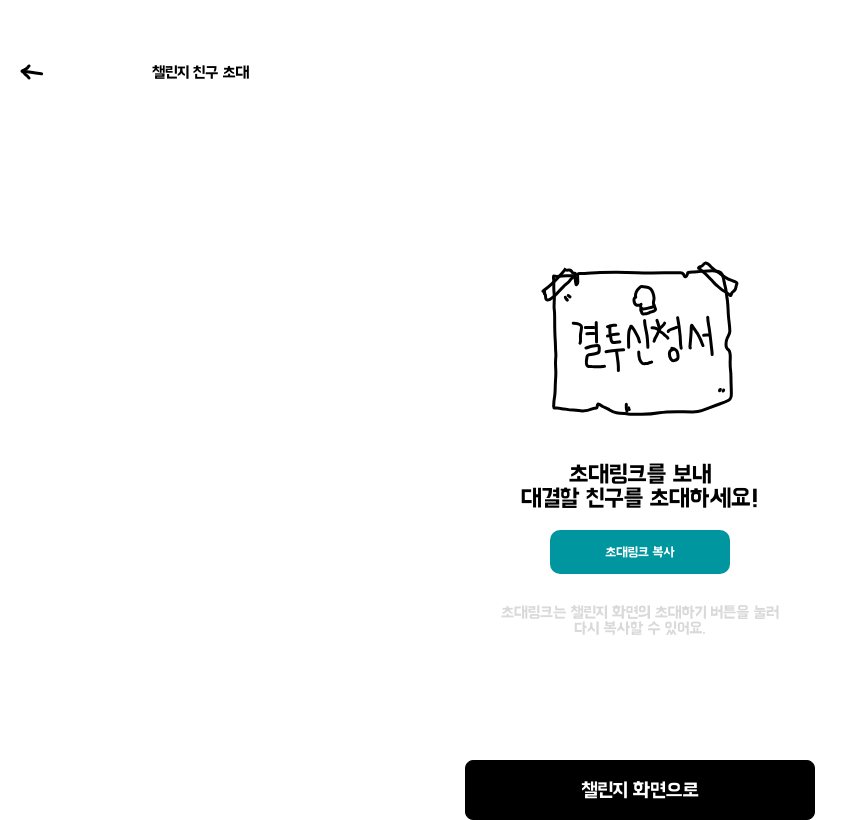
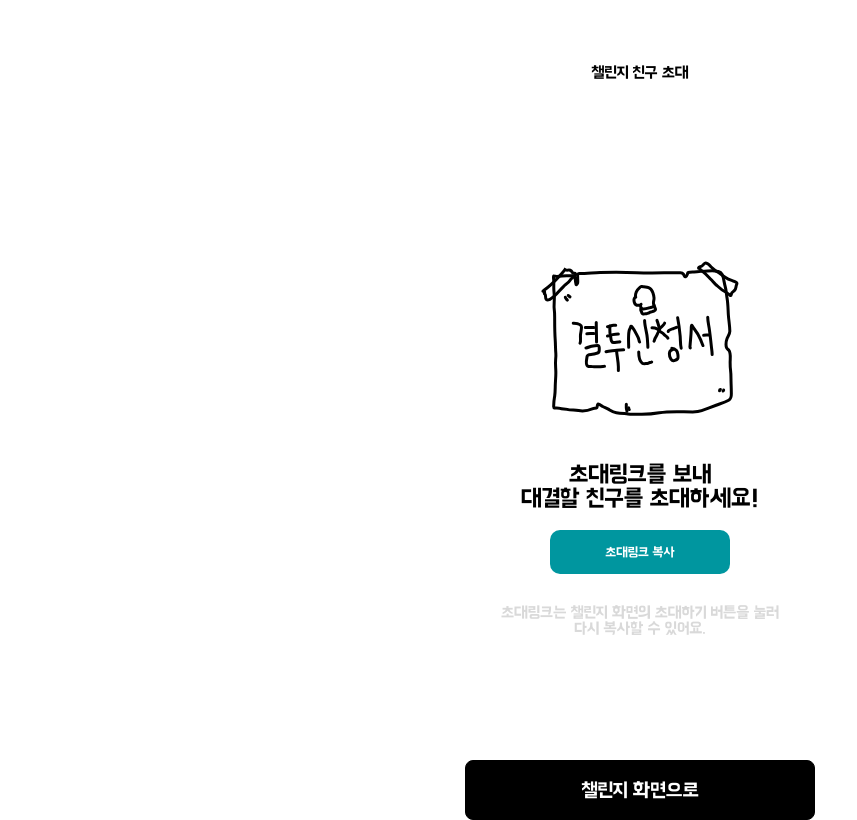
Before and after one commit to unithon-9th-10th/10-Beggar-Front, a Next.js app in the folder beggar/: page /inviteUser in a window 1280 px wide. Shown: the whole page, without its empty margins (0-857 px from the left). Built offline with nearby package versions, Linux system fonts and the light colour scheme.

Commit message:
refac: 폴더구조, 라우터/페이지 구조 정리

```diff
--- a/beggar/components/createUser/index.tsx
+++ b/beggar/components/createUser.tsx
@@ -4,7 +4,7 @@ import Image from "next/image";
 import Arrow from "../../assets/img/common/leftArrow.svg";
 import People from "../../assets/img/common/peopleImg.svg";
 import line from "../../assets/img/common/line.svg";
-import DefaultBtn from "../common/defaultBtn";
+import DefaultBtn from "./common/defaultBtn";
 
 const CreateUser = () => {
   const [content, setContent] = useState({
--- a/beggar/components/followUser/index.tsx
+++ b/beggar/components/inviteUser.tsx
@@ -1,16 +1,16 @@
 import React from "react";
 import styled from "styled-components";
 import Image from "next/image";
-import Arrow from "../../assets/img/common/leftArrow.svg";
-import FightImg from "../../assets/img/fightPaper.svg";
-import theme from "../../styles/theme";
-import DefaultBtn from "../common/defaultBtn";
+import Link from "next/link";
+import Arrow from "../assets/img/common/leftArrow.svg";
+import FightImg from "../assets/img/fightPaper.svg";
+import theme from "../styles/theme";
+import DefaultBtn from "./common/defaultBtn";
 
-const FollowUser = () => {
+const InviteUser = () => {
   return (
     <div>
       <Header>
-        <Image id="arrow" src={Arrow} alt="arrow" />
         <p>챌린지 친구 초대</p>
       </Header>
       <Body>
@@ -28,7 +28,9 @@ const FollowUser = () => {
             다시 복사할 수 있어요.
           </DescriptionText>
         </div>
-        <DefaultBtn height={60} value={"챌린지 화면으로"} />
+        <Link href="/challenge">
+          <DefaultBtn height={60} value={"챌린지 화면으로"} />
+        </Link>
       </Body>
     </div>
   );
@@ -39,9 +41,7 @@ const Header = styled.div`
   padding: 0 20px;
   margin-top: 48px;
   margin-bottom: 165px;
-  > p {
-    margin-left: 108px;
-  }
+  justify-content: center;
 `;
 
 const Body = styled.div`
@@ -85,4 +85,4 @@ const DescriptionText = styled.p`
   font-weight: 400;
 `;
 
-export default FollowUser;
+export default InviteUser;
--- a/beggar/pages/createUser.tsx
+++ b/beggar/pages/createUser.tsx
@@ -2,8 +2,8 @@ import { NextPage } from "next";
 import React from "react";
 import CreateUser from "../components/createUser";
 
-const CreateUserPage: NextPage = () => {
-  return <CreateUser></CreateUser>;
+const createUser: NextPage = () => {
+  return <CreateUser />;
 };
 
-export default CreateUserPage;
+export default createUser;
--- a/beggar/pages/index.tsx
+++ b/beggar/pages/index.tsx
@@ -2,11 +2,7 @@ import type { NextPage } from "next";
 import Main from "../components/main";
 
 const Home: NextPage = () => {
-  return (
-    <div>
-      <Main />
-    </div>
-  );
+  return <Main />;
 };
 
 export default Home;
--- a/beggar/pages/inviteUser.tsx
+++ b/beggar/pages/inviteUser.tsx
@@ -1,9 +1,9 @@
 import { NextPage } from "next";
 import React from "react";
-import FollowUser from "../components/followUser";
+import InviteUser from "../components/inviteUser";
 
-const InviteUserPage: NextPage = () => {
-  return <FollowUser />;
+const inviteUser: NextPage = () => {
+  return <InviteUser />;
 };
 
-export default InviteUserPage;
+export default inviteUser;
```
Also changed, not shown: beggar/components/createChallenge.tsx (renamed from beggar/components/createChallenge/index.tsx, +10 -10 lines), beggar/components/main.tsx (renamed from beggar/components/main/index.tsx, +6 -8 lines), beggar/pages/createChallenge.tsx (+2 -6 lines).
